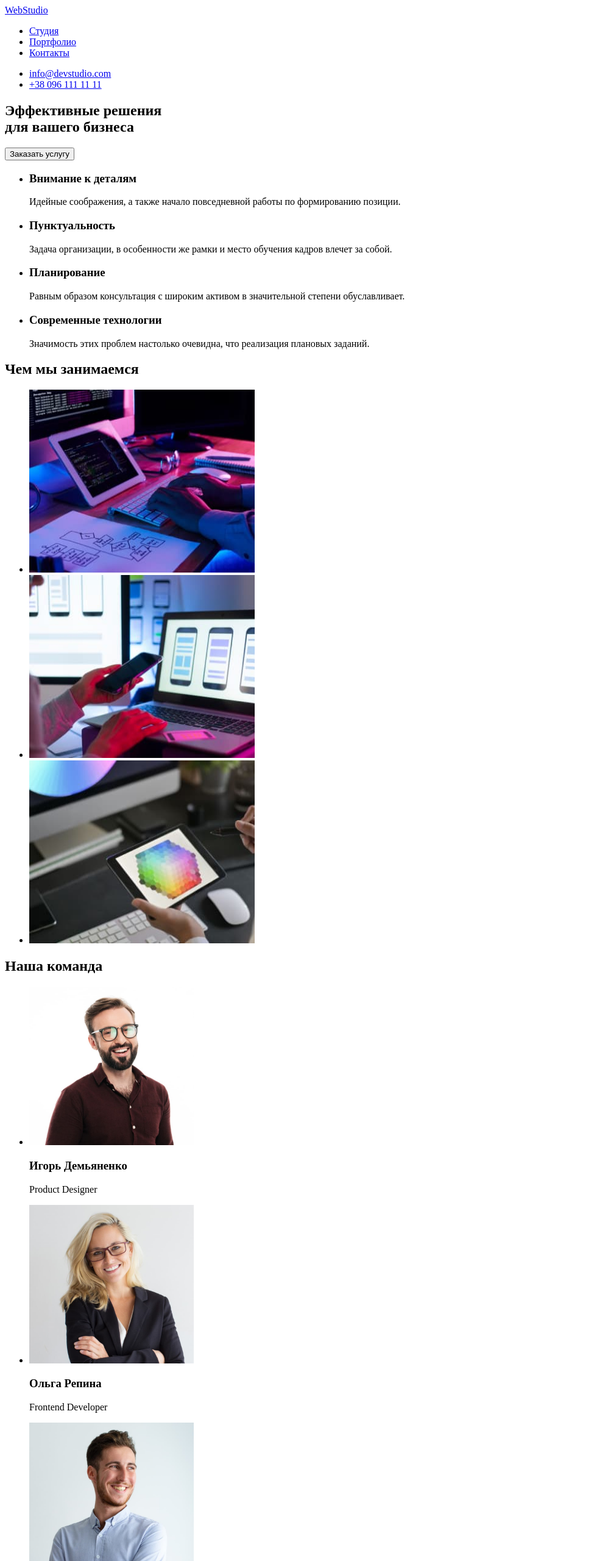
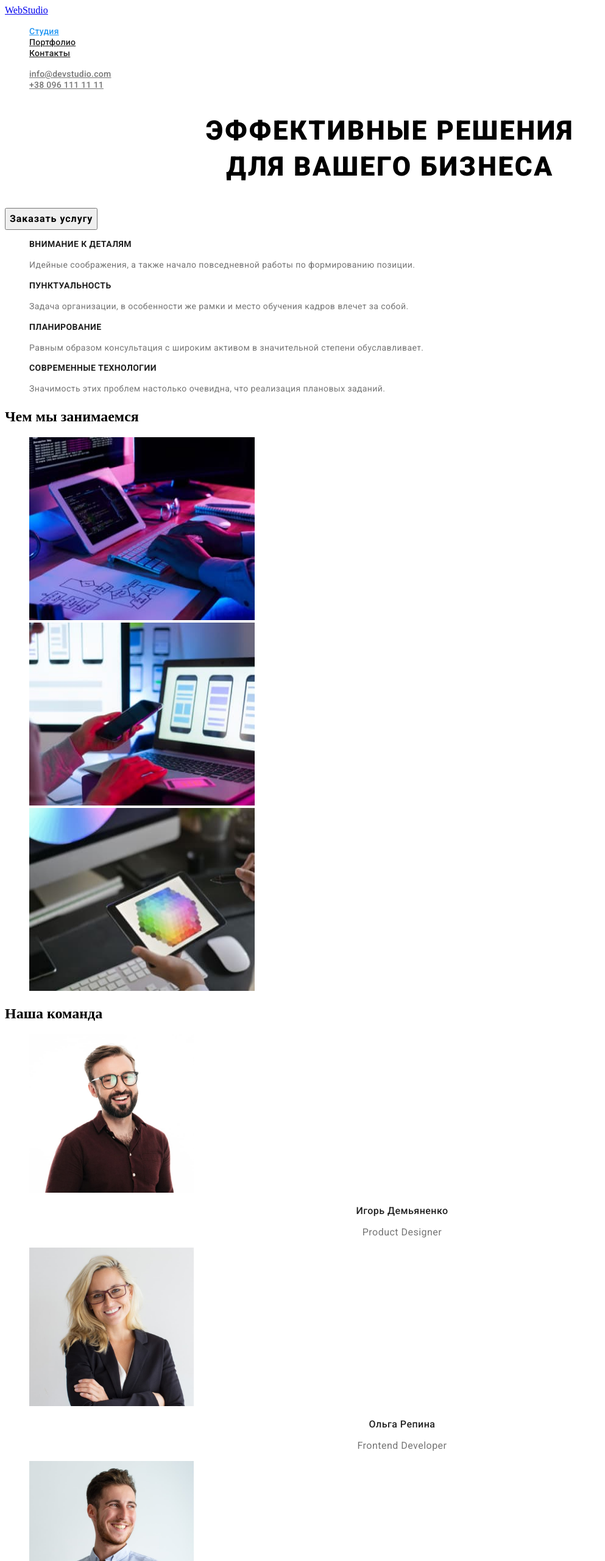
Before and after one commit to Lyutink/goit-markup-hw-02, a plain HTML site: page index.html in a window 1280 px wide. Shown: the top 2560 px of the page at 61% size, without its empty margins (0-993 px from the left). Drawn offline with Linux system fonts and the light colour scheme.

Commit message:
Создаёт файл CSS + стили для header, body

```diff
--- /dev/null
+++ b/css/styles.css
@@ -0,0 +1,134 @@
+ul,
+ol {
+  list-style: none;
+}
+
+/* ===========header==========*/
+.menu-link {
+  font-family: "Roboto", sans-serif;
+  font-style: 400;
+  font-weight: 500;
+  font-size: 14px;
+  line-height: 1.14;
+  letter-spacing: 0.02em;
+
+  color: #212121;
+}
+
+.menu-link:hover,
+.menu-link:focus {
+  color: #2196f3;
+}
+.menu-link.current {
+  color: #2196f3;
+}
+.connect-link {
+  font-family: "Roboto", sans-serif;
+  font-style: 400;
+  font-weight: 500;
+  font-size: 14px;
+  line-height: 1.14;
+  letter-spacing: 0.02em;
+
+  color: #757575;
+}
+
+.connect-link:hover,
+.connect-link:focus {
+  color: #2196f3;
+}
+/* ===========END=== header==========*/
+
+/*=============hero============*/
+.hero-titel {
+  font-family: "Roboto", sans-serif;
+  font-style: 400;
+  font-weight: 900;
+  font-size: 44px;
+  line-height: 1.36;
+  text-align: center;
+  letter-spacing: 0.06em;
+  text-transform: uppercase;
+
+  /*color: #FFFFFF;*/
+}
+.hero-btn {
+  font-family: "Roboto", sans-serif;
+  font-style: 400;
+  font-weight: bold;
+  font-size: 16px;
+  line-height: 1.88;
+  display: flex;
+  align-items: center;
+  text-align: center;
+  letter-spacing: 0.06em;
+
+  /*color: #FFFFFF;*/
+  cursor: pointer;
+}
+.hero-btn:hover,
+.hero-btn:focus {
+  visibility: hidden;
+}
+/* =====как сделать кнопку по центру?===
+.hero-btn {
+  display: inline-block;
+  text-align: center;
+}
+*/
+
+/*=============END=== hero============*/
+
+/*==========Преимущества - edvantages====*/
+.edvantages-item {
+  font-family: "Roboto", sans-serif;
+  font-style: 400;
+  font-weight: bold;
+  font-size: 14px;
+  line-height: 1.14;
+  letter-spacing: 0.03em;
+  text-transform: uppercase;
+
+  color: #212121;
+}
+.edvantages-description {
+  font-family: "Roboto", sans-serif;
+  font-style: 400;
+  font-weight: normal;
+  font-size: 14px;
+  line-height: 1.71;
+  letter-spacing: 0.03em;
+
+  color: #757575;
+}
+/*========== END===   Преимущества - edvantages====*/
+
+/*==========benefits Чем мы занимаемся======*/
+/*=============*/
+/*==========END===  benefits Чем мы занимаемся======*/
+
+/*==========Team Наша команда======*/
+.team-name {
+  font-family: "Roboto", sans-serif;
+  font-style: 400;
+  font-weight: 500;
+  font-size: 16px;
+  line-height: 1.19;
+  text-align: center;
+  letter-spacing: 0.03em;
+
+  color: #212121;
+}
+
+.team-profession {
+  font-family: "Roboto", sans-serif;
+  font-style: 400;
+  font-weight: normal;
+  font-size: 16px;
+  line-height: 1.19;
+  text-align: center;
+  letter-spacing: 0.03em;
+
+  color: #757575;
+}
+/*==========END=== Team Наша команда======*/
--- a/index.html
+++ b/index.html
@@ -6,63 +6,68 @@
     <meta http-equiv="X-UA-Compatible" content="IE=edge" />
     <meta name="viewport" content="width=device-width, initial-scale=1.0" />
     <title>HW 1</title>
+    <link rel="preconnect" href="https://fonts.gstatic.com">
+    <link href="https://fonts.googleapis.com/css2?family=Raleway:wght@700&family=Roboto:wght@400;500;700;900&display=swap"
+        rel="stylesheet">
+    <link rel="stylesheet" href="./css/styles.css">
 </head>
 
 <body>
-    <header>
-        <a href="./index.html" lang="en">WebStudio</a>
+    <header class="page-header">
+        <nav class="navigation">
+            <a href="./index.html" lang="en" class="logo">WebStudio</a>
 
-        <ul>
-            <li><a href="#">Студия</a></li>
-            <li><a href="#">Портфолио</a></li>
-            <li><a href="#">Контакты</a></li>
-        </ul>
-
-        <ul>
-            <li><a href="mailto:info@devstudio.com">info@devstudio.com</a></li>
-            <li><a href="tel:+380961111111">+38 096 111 11 11</a></li>
+            <ul class="nav-menu">
+                <li class="menu-item"><a class="menu-link current" href="#">Студия</a></li>
+                <li class="menu-item"><a class="menu-link" href="#">Портфолио</a></li>
+                <li class="menu-item"><a class="menu-link" href="#">Контакты</a></li>
+            </ul>
+        </nav>
+        <ul class="connect-header">
+            <li class="connect-item"><a class="connect-link" href="mailto:info@devstudio.com">info@devstudio.com</a></li>
+            <li class="connect-item"><a class="connect-link" href="tel:+380961111111">+38 096 111 11 11</a></li>
         </ul>
     </header>
 
     <main>
         <!--HERO Банер-->
-        <section>
-            <h1>
+        <section class="hero">
+            <h1 class="hero-titel">
                 Эффективные решения<br />
                 для вашего бизнеса
             </h1>
-            <button type="button">Заказать услугу</button>
+            <button class="hero-btn" type="button">Заказать услугу</button>
         </section>
 
-        <!--Преимущества-->
-        <section>
+        <!--Преимущества - edvantages-->
+        <section class="edvantages">
             <!--h2 "Преимущества" нужно будет скрыть стилями-->
             <h2 hidden>Преимущества</h2>
-            <ul>
-                <li>
-                    <h3>Внимание к деталям</h3>
-                    <p>
+            <ul class="edvantages">
+                <li class="edvantages-list">
+                    <h3 class="edvantages-item">Внимание к деталям</h3>
+                    <p class="edvantages-description">
                         Идейные соображения, а также начало повседневной работы по
                         формированию позиции.
                     </p>
                 </li>
                 <li>
-                    <h3>Пунктуальность</h3>
-                    <p>
+                    <h3 class="edvantages-item">Пунктуальность</h3>
+                    <p class="edvantages-description">
                         Задача организации, в особенности же рамки и место обучения кадров
                         влечет за собой.
                     </p>
                 </li>
                 <li>
-                    <h3>Планирование</h3>
-                    <p>
+                    <h3 class="edvantages-item">Планирование</h3>
+                    <p class="edvantages-description">
                         Равным образом консультация с широким активом в значительной
                         степени обуславливает.
                     </p>
                 </li>
                 <li>
-                    <h3>Современные технологии</h3>
-                    <p>
+                    <h3 class="edvantages-item">Современные технологии</h3>
+                    <p class="edvantages-description">
                         Значимость этих проблем настолько очевидна, что реализация
                         плановых заданий.
                     </p>
@@ -70,47 +75,47 @@
             </ul>
         </section>
 
-        <!--Чем мы занимаемся-->
-        <section>
-            <h2>Чем мы занимаемся</h2>
-            <ul>
-                <li>
-                    <img src="./images/exampleofwork/workcode.jpg" alt="Написание програмного кода" width="370"
+        <!--benefits-Чем мы занимаемся-->
+        <section class="benefits">
+            <h2 class="benefits-title">Чем мы занимаемся</h2>
+            <ul class="benefits-list">
+                <li class="benefits-item">
+                    <img class="benefits-img" src="./images/exampleofwork/workcode.jpg" alt="Написание програмного кода" width="370"
                         height="300" />
                 </li>
-                <li>
-                    <img src="./images/exampleofwork/workmobile.jpg" alt="Создание мобильных приложений" width="370"
+                <li class="benefits-item">
+                    <img class="benefits-img" src="./images/exampleofwork/workmobile.jpg" alt="Создание мобильных приложений" width="370"
                         height="300" />
                 </li>
-                <li>
-                    <img src="./images/exampleofwork/workdesign.jpg" alt="Дизайн" width="370" height="300" />
+                <li class="benefits-item">
+                    <img class="benefits-img" src="./images/exampleofwork/workdesign.jpg" alt="Дизайн" width="370" height="300" />
                 </li>
             </ul>
         </section>
 
         <!--Наша команда-->
-        <section>
-            <h2>Наша команда</h2>
-            <ul>
-                <li>
-                    <img src="./images/team/productdesigner.jpg" alt="фото члена команды" width="270" height="260" />
-                    <h3>Игорь Демьяненко</h3>
-                    <p lang="en">Product Designer</p>
+        <section class="team">
+            <h2 class="team-titel">Наша команда</h2>
+            <ul class="team-list">
+                <li class="team-item">
+                    <img class="team-img" src="./images/team/productdesigner.jpg" alt="фото члена команды" width="270" height="260" />
+                    <h3 class="team-name">Игорь Демьяненко</h3>
+                    <p class="team-profession" lang="en">Product Designer</p>
                 </li>
-                <li>
-                    <img src="./images/team/frontentdeveloper.jpg" alt="фото члена команды" width="270" height="260" />
-                    <h3>Ольга Репина</h3>
-                    <p lang="en">Frontend Developer</p>
+                <li class="team-item">
+                    <img class="team-img" src="./images/team/frontentdeveloper.jpg" alt="фото члена команды" width="270" height="260" />
+                    <h3 class="team-name">Ольга Репина</h3>
+                    <p class="team-profession" lang="en">Frontend Developer</p>
                 </li>
-                <li>
-                    <img src="./images/team/marketing.jpg" alt="фото члена команды" width="270" height="260" />
-                    <h3>Николай Тарасов</h3>
-                    <p lang="en">Marketing</p>
+                <li class="team-item">
+                    <img class="team-img" src="./images/team/marketing.jpg" alt="фото члена команды" width="270" height="260" />
+                    <h3 class="team-name">Николай Тарасов</h3>
+                    <p class="team-profession" lang="en">Marketing</p>
                 </li>
-                <li>
+                <li class="team-item">
                     <img src="./images/team/uidesigner.jpg" alt="фото члена команды" width="270" height="260" />
-                    <h3>Михаил Ермаков</h3>
-                    <p lang="rn">UI Designer</p>
+                    <h3 class="team-name">Михаил Ермаков</h3>
+                    <p class="team-profession" lang="rn">UI Designer</p>
                 </li>
             </ul>
         </section>
```
Also changed, not shown: portfolio.html (+31 -21 lines).
